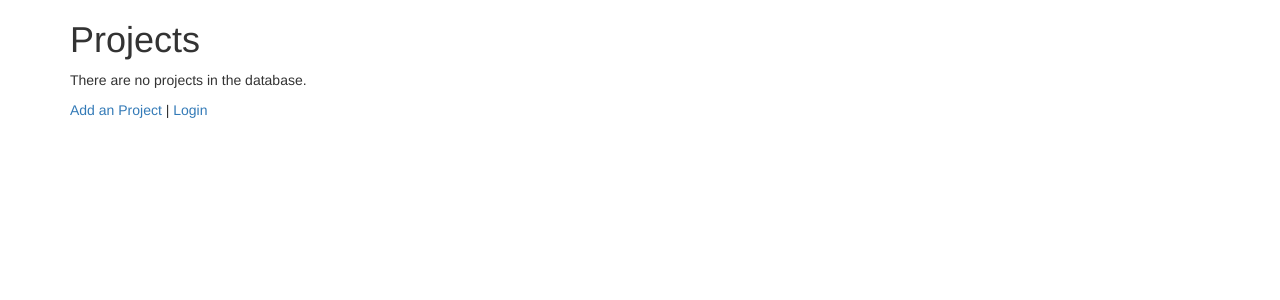
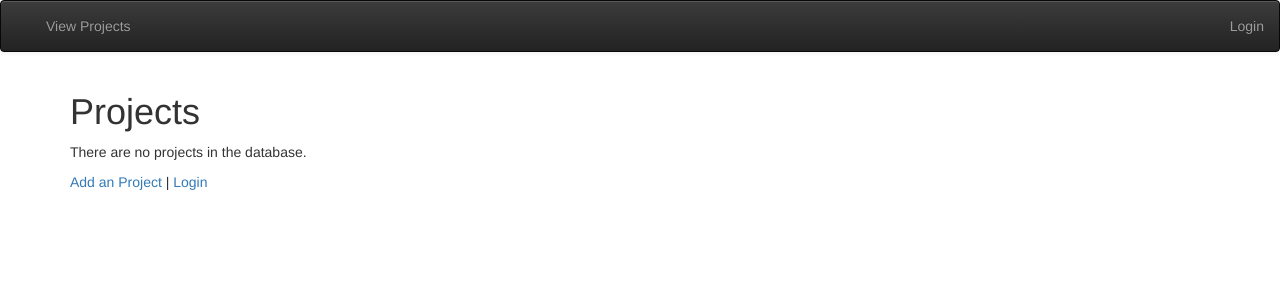
Before and after one commit to csev/dj4e-projects, a Django app: template projects/templates/projects/list.html in a window 1280 px wide. Shown: the top 300 px of the page. Run offline with Django 3.2, Linux system fonts and the light colour scheme; the template is opened without the code that fills it, so the values that code supplies are empty; some libraries are stand-ins or nearby versions.

Commit message:
Getting better

```diff
--- a/_config/settings.py
+++ b/_config/settings.py
@@ -16,7 +16,7 @@ import os
 BASE_DIR = os.path.dirname(os.path.dirname(os.path.abspath(__file__)))
 
 # Used for a default title
-APP_NAME = 'DJ4E Samples'   # Add
+APP_NAME = 'DJ4E Projects'   # Add
 
 # Quick-start development settings - unsuitable for production
 # See https://docs.djangoproject.com/en/2.0/howto/deployment/checklist/
--- a/_config/urls.py
+++ b/_config/urls.py
@@ -22,8 +22,8 @@ from django.contrib.auth import views as auth_views
 from django.views.static import serve
 
 urlpatterns = [
-    path('', include('home.urls')),  # Change to ads.urls
-    path('projects', include('projects.urls')),
+    path('', include('home.urls')),
+    path('projects/', include('projects.urls')),
     path('admin/', admin.site.urls),  # Keep
     path('accounts/', include('django.contrib.auth.urls')),  # Keep
     url(r'^oauth/', include('social_django.urls', namespace='social')),  # Keep
--- a/home/templates/base_menu.html
+++ b/home/templates/base_menu.html
@@ -10,24 +10,24 @@
     <ul class="nav navbar-nav">
       {% url 'ads' as ads %}
       <li {% if request.get_full_path == ads %}class="active"{% endif %}>
-          <a href="{% url 'ads:all' %}">Ads</a></li>
+          <a href="{% url 'projects:all' %}">View Projects</a></li>
     </ul>
     <ul class="nav navbar-nav navbar-right">
         {% if user.is_authenticated %}
         <li>
-        <a href="{% url 'ads:ad_create' %}">Create Ad</a>
+        <a href="{% url 'projects:create' %}">Create Project</a>
         </li>
         <li class="dropdown">
             <a href="#" data-toggle="dropdown" class="dropdown-toggle">
                 <img style="width: 25px;" src="{{ user|gravatar:60 }}"/><b class="caret"></b>
             </a>
             <ul class="dropdown-menu">
-                <li><a href="{% url 'logout' %}?next={% url 'ads:all' %}">Logout</a></li>
+                <li><a href="{% url 'logout' %}?next={% url 'projects:all' %}">Logout</a></li>
             </ul>
         </li>
         {% else %}
         <li>
-        <a href="{% url 'login' %}?next={% url 'ads:all' %}">Login</a>
+        <a href="{% url 'login' %}?next={% url 'projects:all' %}">Login</a>
         </li>
         {% endif %}
     </ul>
--- a/projects/templates/projects/form.html
+++ b/projects/templates/projects/form.html
@@ -1,4 +1,4 @@
-{% extends "base_bootstrap.html" %}
+{% extends "base_menu.html" %}
 {% load crispy_forms_tags %}
 {% block content %}
 <p>
--- a/projects/templates/projects/list.html
+++ b/projects/templates/projects/list.html
@@ -1,4 +1,4 @@
-{% extends "base_bootstrap.html" %}
+{% extends "base_menu.html" %}
 {% block content %}
 <h1>Projects</h1>
 <p>
```
Also changed, not shown: home/templates/home/main.html (+3 -10 lines).
